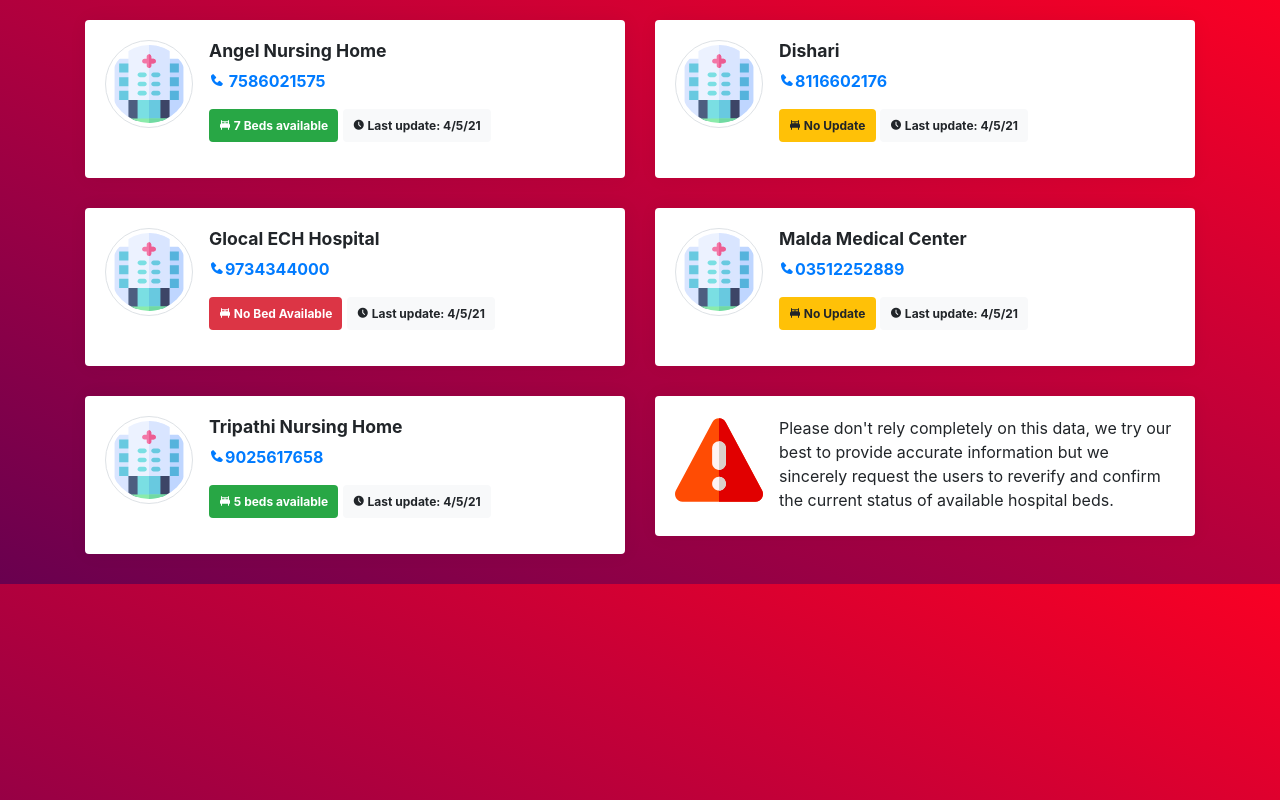
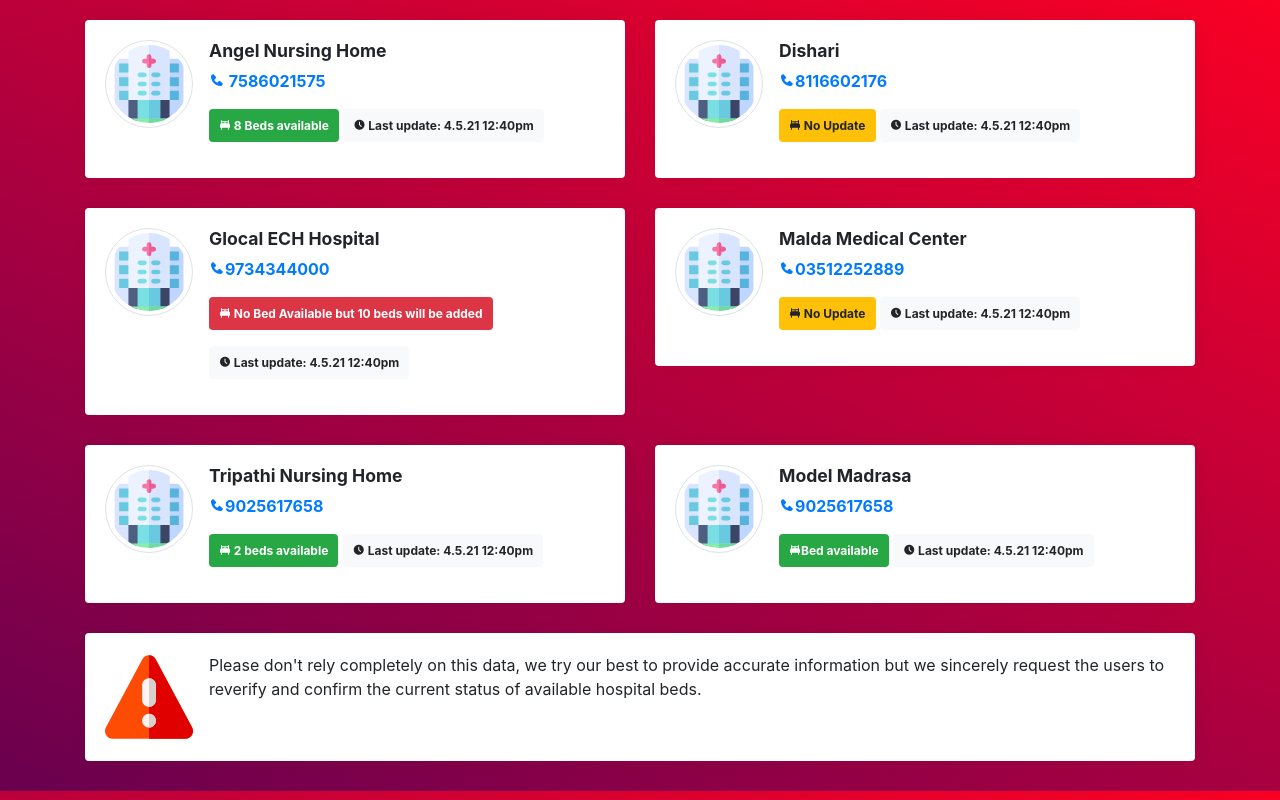
Before and after one commit to therahulsarkar/maldacovid19, a plain HTML site: page bed.html in a window 1280 px wide. Drawn offline with nearby package versions, Linux system fonts and the light colour scheme.

Commit message:
bed update

```diff
--- a/assets/css/main.css
+++ b/assets/css/main.css
@@ -2,6 +2,7 @@
 
 html {
   overflow-x: hidden;
+  scroll-behavior: smooth;
 }
 
 body {
--- a/bed.html
+++ b/bed.html
@@ -61,8 +61,9 @@
                                     <h5 class="mt-0 font-18 font-weight-bold mb-1">Angel Nursing Home</h5>
                                     <p class="font-18 font-weight-bold mt-2 text-primary"><i class='bx bxs-phone'></i>
                                         7586021575</p>
-                                    <p class="badge badge-success"><i class='bx bxs-bed'></i> 7 Beds available</p>
-                                    <p class="badge badge-light"><i class='bx bxs-time-five'></i> Last update: 4/5/21
+                                    <p class="badge badge-success"><i class='bx bxs-bed'></i> 8 Beds available</p>
+                                    <p class="badge badge-light"><i class='bx bxs-time-five'></i> Last update: 4.5.21
+                                        12:40pm
                                     </p>
                                 </div>
                             </div>
@@ -81,7 +82,8 @@
                                     <p class="font-18 font-weight-bold mt-2 text-primary"><i
                                             class='bx bxs-phone'></i>8116602176</p>
                                     <p class="badge badge-warning"><i class='bx bxs-bed'></i> No Update</p>
-                                    <p class="badge badge-light"><i class='bx bxs-time-five'></i> Last update: 4/5/21
+                                    <p class="badge badge-light"><i class='bx bxs-time-five'></i> Last update: 4.5.21
+                                        12:40pm
                                     </p>
                                 </div>
                             </div>
@@ -102,8 +104,10 @@
                                     <h5 class="mt-0 font-18 font-weight-bold mb-1">Glocal ECH Hospital</h5>
                                     <p class="font-18 font-weight-bold mt-2 text-primary"><i
                                             class='bx bxs-phone'></i>9734344000</p>
-                                    <p class="badge badge-danger"><i class='bx bxs-bed'></i> No Bed Available</p>
-                                    <p class="badge badge-light"><i class='bx bxs-time-five'></i> Last update: 4/5/21
+                                    <p class="badge badge-danger"><i class='bx bxs-bed'></i> No Bed Available but 10
+                                        beds will be added</p>
+                                    <p class="badge badge-light"><i class='bx bxs-time-five'></i> Last update: 4.5.21
+                                        12:40pm
                                     </p>
                                 </div>
                             </div>
@@ -125,7 +129,8 @@
                                     <p class="font-18 font-weight-bold mt-2 text-primary"><i
                                             class='bx bxs-phone'></i>03512252889</p>
                                     <p class="badge badge-warning"><i class='bx bxs-bed'></i> No Update</p>
-                                    <p class="badge badge-light"><i class='bx bxs-time-five'></i> Last update: 4/5/21
+                                    <p class="badge badge-light"><i class='bx bxs-time-five'></i> Last update: 4.5.21
+                                        12:40pm
                                     </p>
                                 </div>
                             </div>
@@ -145,8 +150,9 @@
                                     <h5 class="mt-0 font-18 font-weight-bold mb-1">Tripathi Nursing Home</h5>
                                     <p class="font-18 font-weight-bold mt-2 text-primary"><i
                                             class='bx bxs-phone'></i>9025617658</p>
-                                    <p class="badge badge-success"><i class='bx bxs-bed'></i> 5 beds available</p>
-                                    <p class="badge badge-light"><i class='bx bxs-time-five'></i> Last update: 4/5/21
+                                    <p class="badge badge-success"><i class='bx bxs-bed'></i> 2 beds available</p>
+                                    <p class="badge badge-light"><i class='bx bxs-time-five'></i> Last update: 4.5.21
+                                        12:40pm
                                     </p>
                                 </div>
                             </div>
@@ -158,6 +164,27 @@
                     <div class="card m-b-30">
                         <div class="card-body">
                             <div class="media">
+                                <img class="d-flex mr-3 rounded-circle img-thumbnail thumb-lg"
+                                    src="./assets/img/feature/hospital.svg" alt="Generic placeholder image" />
+                                <div class="media-body">
+                                    <h5 class="mt-0 font-18 font-weight-bold mb-1">Model Madrasa</h5>
+                                    <p class="font-18 font-weight-bold mt-2 text-primary"><i
+                                            class='bx bxs-phone'></i>9025617658</p>
+                                    <p class="badge badge-success"><i class='bx bxs-bed'></i>Bed available</p>
+                                    <p class="badge badge-light"><i class='bx bxs-time-five'></i> Last update: 4.5.21
+                                        12:40pm
+                                    </p>
+                                </div>
+                            </div>
+                        </div>
+                    </div>
+                </div>
+            </div>
+            <div class="row">
+                <div class="col-lg-12">
+                    <div class="card m-b-30">
+                        <div class="card-body">
+                            <div class="media">
                                 <img class="d-flex mr-3 thumb-lg" src="./assets/img/feature/alarm.svg"
                                     alt="Generic placeholder image" />
                                 <div class="media-body">
@@ -165,7 +192,6 @@
                                         best to provide accurate information but we sincerely request the users to
                                         reverify and confirm
                                         the current status of available hospital beds.</p>
-
                                 </div>
                             </div>
                         </div>
```
